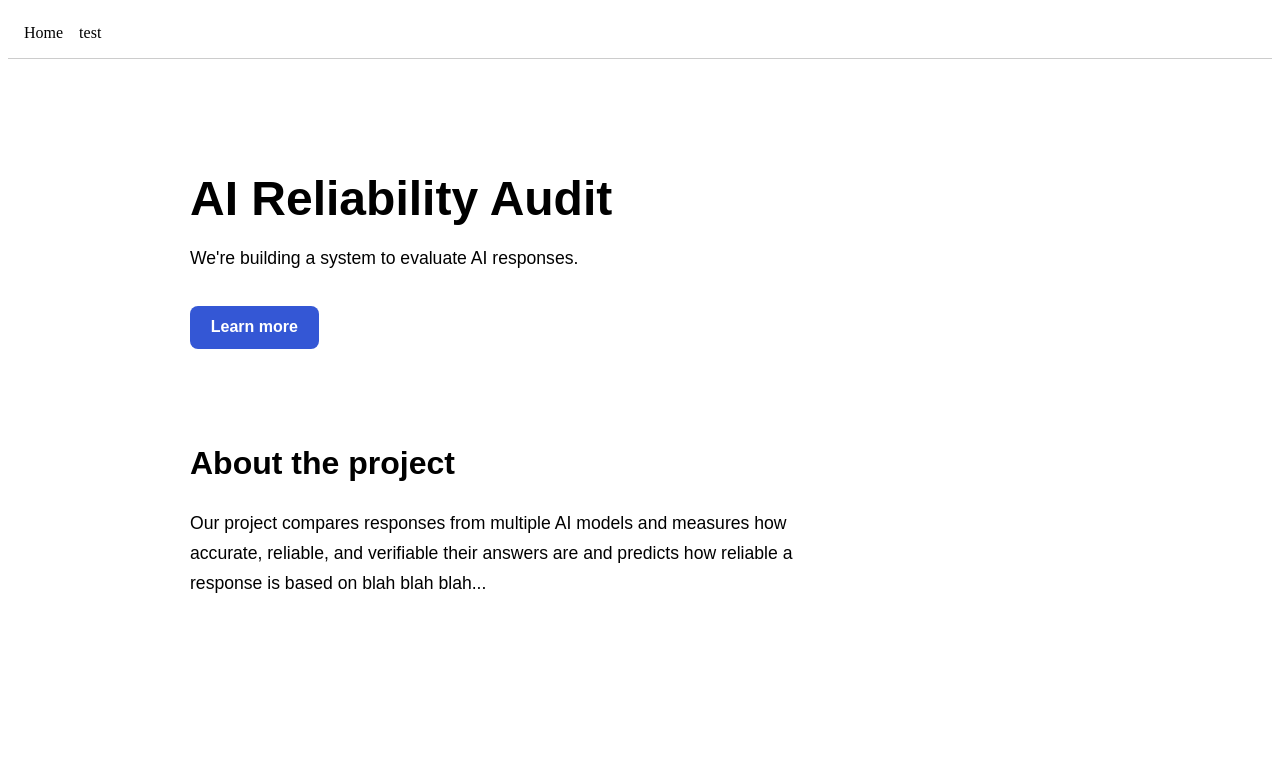
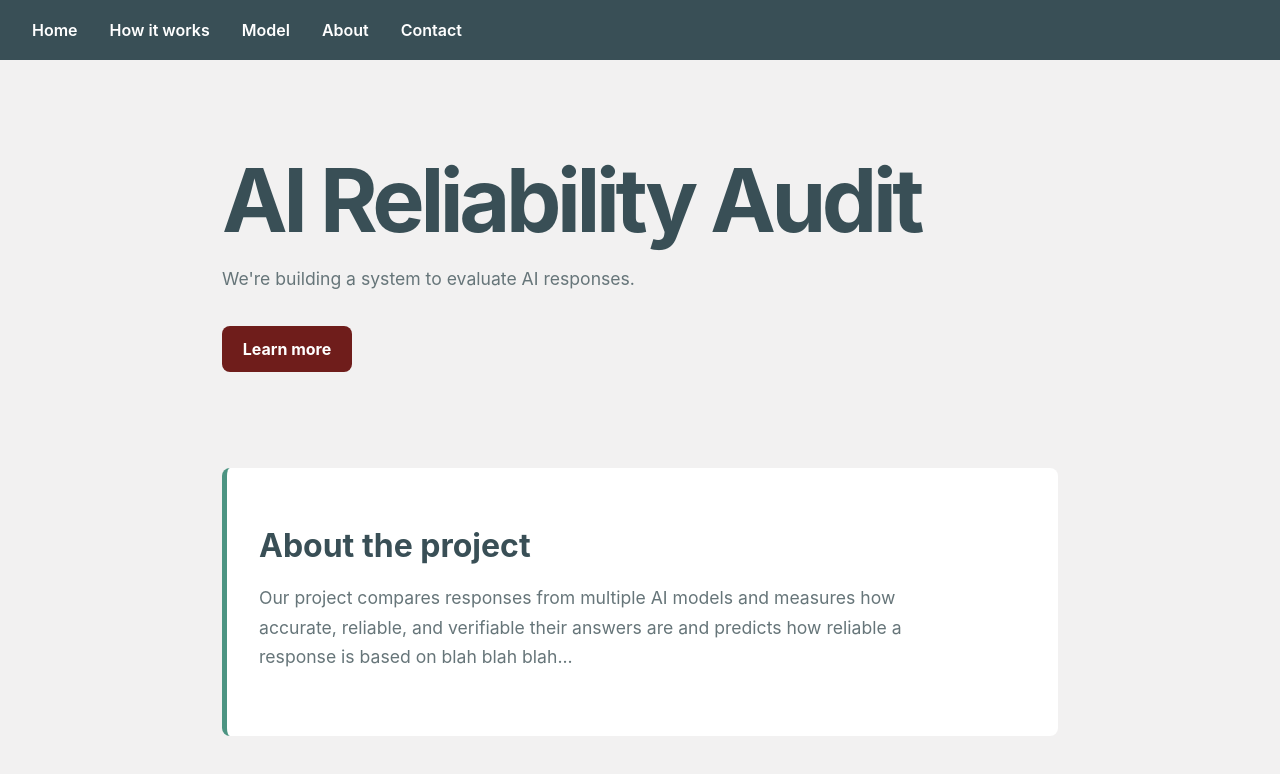
Before and after one commit to innovator-branchout/ai_eval, a SvelteKit app: page / in a window 1280 px wide. Shown: the top 774 px of the page. Built offline with nearby package versions, Linux system fonts and the light colour scheme.

Commit message:
website layout

```diff
--- /dev/null
+++ b/src/app.css
@@ -0,0 +1,58 @@
+:root {
+	--charcoal: #394f56;
+	--seagrass: #4c9482;
+	--platinum: #ebeaeb;
+	--wine: #6f1d1b;
+	--fern: #50723c;
+
+	--background: #f2f1f1;
+	--surface: #ffffff;
+	--text: #182326;
+	--muted: #667579;
+}
+
+* {
+	box-sizing: border-box;
+}
+
+html {
+	scroll-behavior: smooth;
+}
+
+body {
+	margin: 0;
+	background: var(--background);
+	color: var(--text);
+	font-family: Inter, Arial, sans-serif;
+}
+
+h1,
+h2,
+h3 {
+	color: var(--charcoal);
+}
+
+a,
+button {
+	font: inherit;
+}
+
+.primary-button {
+	display: inline-block;
+	padding: 0.8rem 1.3rem;
+	border-radius: 0.5rem;
+	background: var(--wine);
+	color: white;
+	font-weight: bold;
+	text-decoration: none;
+}
+
+.primary-button:hover {
+	background: #591716;
+}
+
+.page {
+	max-width: 900px;
+	margin: 0 auto;
+	padding: 5rem 2rem;
+}
--- a/src/routes/+layout.svelte
+++ b/src/routes/+layout.svelte
@@ -1,4 +1,5 @@
 <script>
+	import '../app.css';
 	import favicon from '$lib/assets/favicon.svg';
 
 	let { children } = $props();
@@ -10,7 +11,10 @@
 
 <nav>
 	<a href="/">Home</a>
-	<a href="/test">test</a>
+	<a href="/guide">How it works</a>
+	<a href="/model">Model</a>
+	<a href="/about">About</a>
+	<a href="/contact">Contact</a>
 </nav>
 
 {@render children()}
@@ -18,17 +22,18 @@
 <style>
 	nav {
 		display: flex;
-		gap: 1rem;
-		padding: 1rem;
-		border-bottom: 1px solid #ccc;
+		gap: 2rem;
+		padding: 1.25rem 2rem;
+		background: var(--charcoal);
 	}
 
 	nav a {
-		color: inherit;
+		color: white;
+		font-weight: 600;
 		text-decoration: none;
 	}
 
 	nav a:hover {
-		text-decoration: underline;
+		color: var(--seagrass);
 	}
 </style>
--- a/src/routes/+page.svelte
+++ b/src/routes/+page.svelte
@@ -27,19 +27,29 @@
 <style>
 	main {
 		max-width: 900px;
+		min-height: calc(100vh - 70px);
 		margin: 0 auto;
-		padding: 5rem 2rem;
-		font-family: Arial, sans-serif;
+		padding: 6rem 2rem;
 	}
 
 	h1 {
+		margin: 0 0 1.25rem;
+		color: var(--charcoal);
+		font-size: clamp(3rem, 8vw, 5.5rem);
+		line-height: 1;
+		letter-spacing: -0.05em;
+	}
+
+	h2 {
 		margin-bottom: 1rem;
-		font-size: 3rem;
+		color: var(--charcoal);
+		font-size: 2rem;
 	}
 
 	p {
 		max-width: 650px;
 		margin-bottom: 2rem;
+		color: var(--muted);
 		font-size: 1.1rem;
 		line-height: 1.7;
 	}
@@ -48,21 +58,21 @@
 		display: inline-block;
 		padding: 0.8rem 1.3rem;
 		border-radius: 0.5rem;
-		background: #3457d5;
+		background: var(--wine);
 		color: white;
+		font-weight: bold;
 		text-decoration: none;
-		font-weight: bold;
 	}
 
 	.primary-button:hover {
-		opacity: 0.85;
+		background: #591716;
 	}
 
 	section {
 		margin-top: 6rem;
-	}
-
-	h2 {
-		font-size: 2rem;
+		padding: 2rem;
+		border-left: 5px solid var(--seagrass);
+		border-radius: 0.5rem;
+		background: var(--surface);
 	}
 </style>
```
